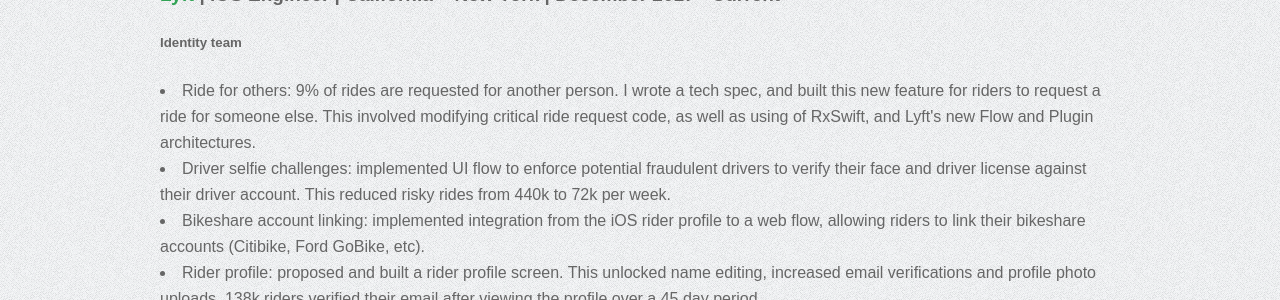
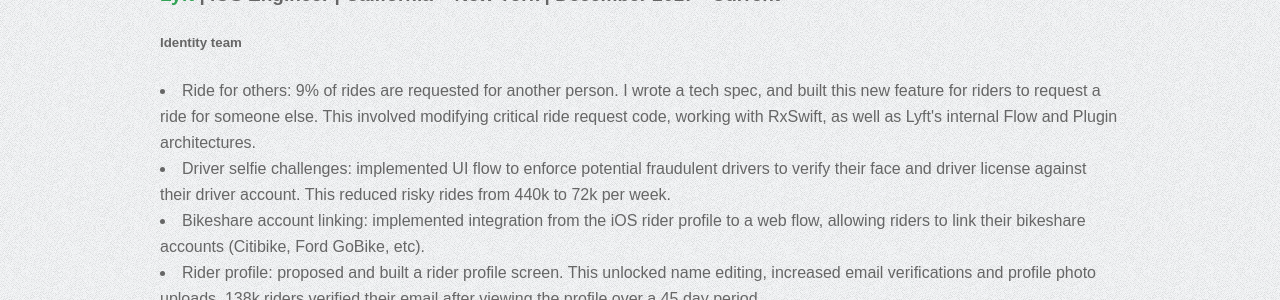
Before and after one commit to glenrobertson/glenrobertson.github.com, a Jekyll site: the page built from resume_2020.html, in a window 1280 px wide and 900 px high. Shown: the part 282-582 px from the top of the window. Built offline with Jekyll 4.4.1, drawn with Linux system fonts in a browser that asks for light colours.

Commit message:
More info

```diff
--- a/resume_2020.html
+++ b/resume_2020.html
@@ -15,7 +15,7 @@
 <p>
 <h5>Identity team</h5>
 <ul>
-    <li>Ride for others: 9% of rides are requested for another person. I wrote a tech spec, and built this new feature for riders to request a ride for someone else. This involved modifying critical ride request code, as well as using of RxSwift, and Lyft's new Flow and Plugin architectures.</li>
+    <li>Ride for others: 9% of rides are requested for another person. I wrote a tech spec, and built this new feature for riders to request a ride for someone else. This involved modifying critical ride request code, working with RxSwift, as well as Lyft's internal Flow and Plugin architectures.</li>
     <li>Driver selfie challenges: implemented UI flow to enforce potential fraudulent drivers to verify their face and driver license against their driver account. This reduced risky rides from 440k to 72k per week.</li>
     <li>Bikeshare account linking: implemented integration from the iOS rider profile to a web flow, allowing riders to link their bikeshare accounts (Citibike, Ford GoBike, etc).</li>
     <li>Rider profile: proposed and built a rider profile screen. This unlocked name editing, increased email verifications and profile photo uploads. 138k riders verified their email after viewing the profile over a 45 day period.</li>
```
